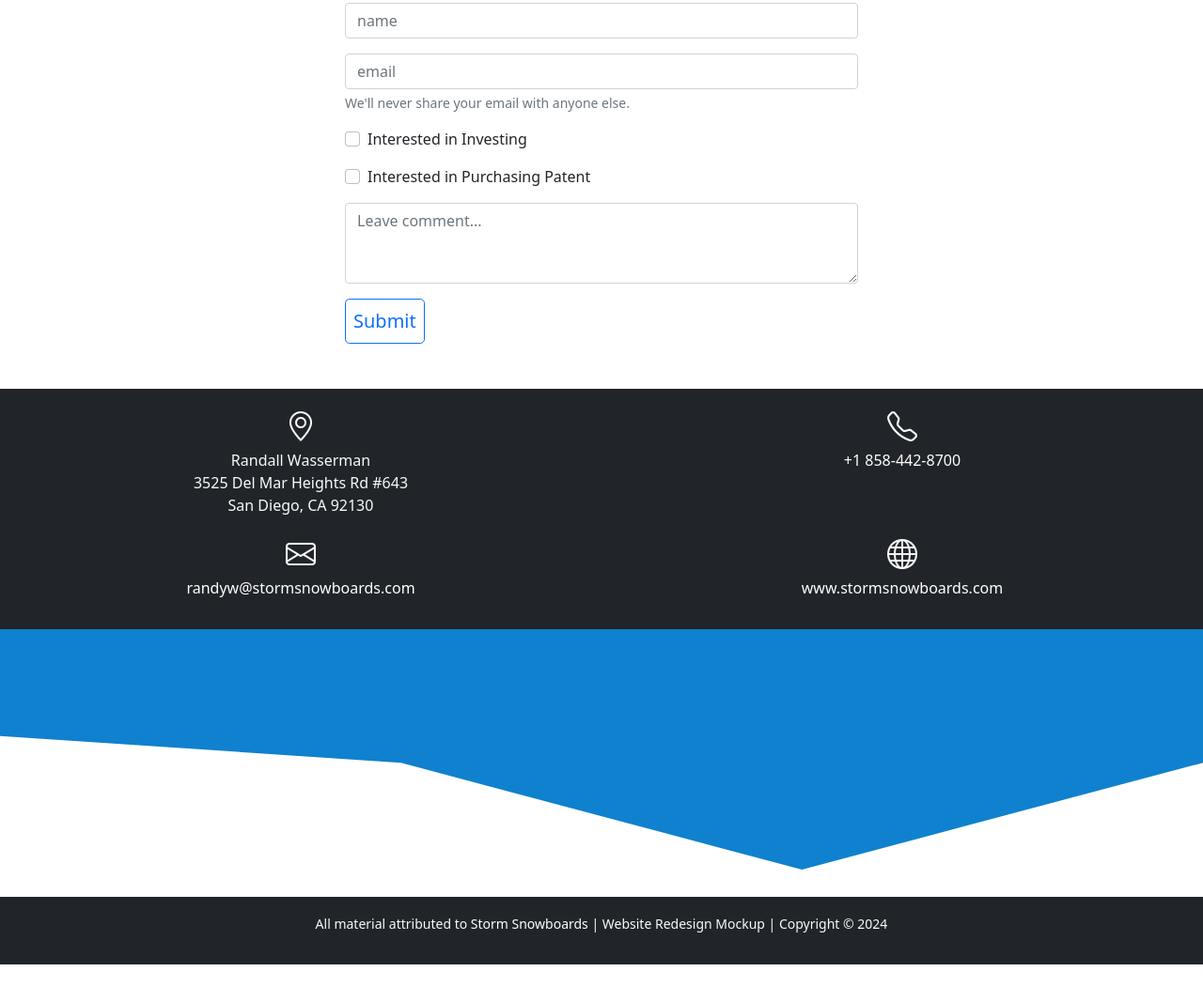
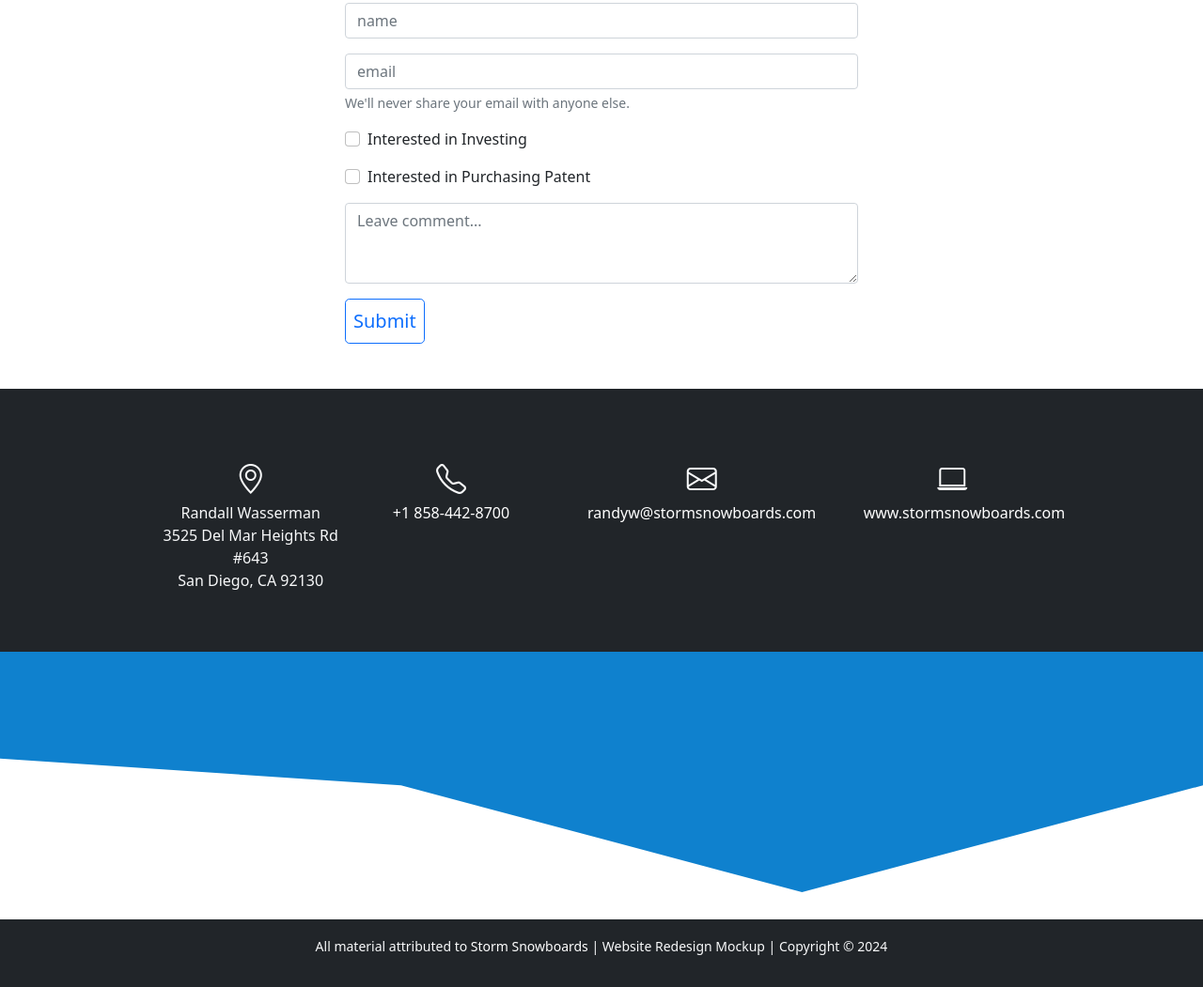
Before and after one commit to WSU-SoC-WEB2890-CU/web2890-project-2-dansie7, a website built with Vite: page src/contact.html in a window 1280 px wide. Shown: the part 633-1684 px from the top of the page at 94% size. Before the commit the page ends 1660 px from the top, so only its background shows below. Built offline with nearby package versions, Linux system fonts and the light colour scheme.

Commit message:
final submission

```diff
--- a/src/contact.html
+++ b/src/contact.html
@@ -83,28 +83,28 @@
     </div>
   </div>
 
-  <div class="container-fluid bg-dark">
-    <div class="row d-flex justify-content-center flex-row mt-4 mb-0 text-light text-center pb-3 pt-3">
+  <div class="container-fluid bg-dark pb-4 pt-4">
+    <div class="row d-flex justify-content-center flex-row mt-4 mb-0 text-light text-center pb-4 pt-4">
 
-        <div class="col-md-6">
+        <div class="col-md-2">
           <i class="bi bi-geo-alt contact"></i>
           <p>Randall Wasserman<br/>
           3525 Del Mar Heights Rd #643<br/>
           San Diego, CA 92130</p>
         </div>
 
-        <div class="col-md-6">
+        <div class="col-md-2">
           <i class="bi bi-telephone contact"></i>
           <p><a class="contact" href="tel:18584428700">+1 858-442-8700</a></p>
         </div>
 
-        <div class="col-md-6">
+        <div class="col-md-3">
           <i class="bi bi-envelope contact"></i>
           <p><a class="contact" href="mailto:randyw@stormsnowboards.com">randyw@stormsnowboards.com</a></p>
         </div>
 
-        <div class="col-md-6">
-          <i class="bi bi-globe contact"></i>
+        <div class="col-md-2">
+          <i class="bi bi-laptop contact"></i>
           <p><a class="contact" href="http://stormsnowboards.com/index.html">www.stormsnowboards.com</a></p>
         </div>
 
```
